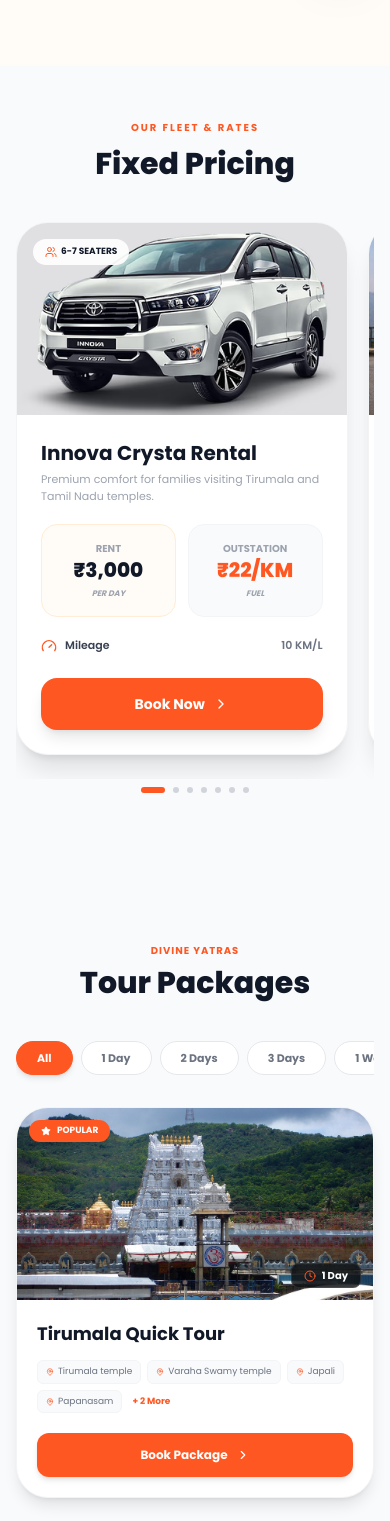
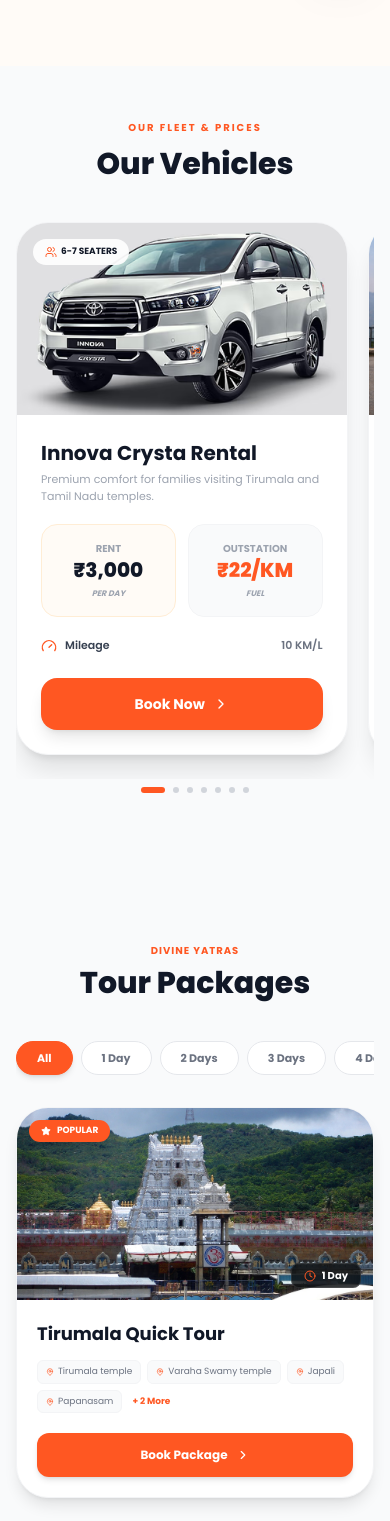
Before and after one commit to kireetiziggler/KottidiTravels, a React (Vite) app: page / in a window 390 px wide. Shown: the part 847-2368 px from the top of the page. Built offline with nearby package versions, Linux system fonts and the light colour scheme.

Commit message:
upated the package and footer

```diff
--- a/src/components/common/Footer.jsx
+++ b/src/components/common/Footer.jsx
@@ -12,8 +12,8 @@
             Your trusted travel partner in Tirupati. We provide comfortable, safe, and reliable vehicle services for pilgrimages, outstation trips, and customized tours.
           </p>
           <div className="flex gap-4">
-            <a href="#" className="text-gray-400 hover:text-brand-orange"><Facebook size={20}/></a>
-            <a href="#" className="text-gray-400 hover:text-brand-orange"><Instagram size={20}/></a>
+            <a href="https://www.facebook.com/kottiditravelstirupati" className="text-gray-400 hover:text-brand-orange"><Facebook size={20}/></a>
+            <a href="https://www.instagram.com/kottiditravelstirupati" className="text-gray-400 hover:text-brand-orange"><Instagram size={20}/></a>
           </div>
         </div>
 
@@ -23,7 +23,6 @@
             <li><Link to="/" className="hover:text-brand-orange transition">Home</Link></li>
             <li><Link to="/about" className="hover:text-brand-orange transition">About Us</Link></li>
             <li><Link to="/contact" className="hover:text-brand-orange transition">Contact Us</Link></li>
-            <li><a href="/#packages" className="hover:text-brand-orange transition">Tour Packages</a></li>
           </ul>
         </div>
 
--- a/src/components/home/Fleet.jsx
+++ b/src/components/home/Fleet.jsx
@@ -40,8 +40,8 @@
       <div className="page-container px-4">
 
         <div className="text-center mb-10">
-          <span className="text-brand-orange font-bold uppercase text-[10px] tracking-[0.2em]">Our Fleet & Rates</span>
-          <h2 className="text-3xl md:text-5xl font-extrabold text-gray-900 mt-2">Fixed Pricing</h2>
+          <span className="text-brand-orange font-bold uppercase text-[10px] tracking-[0.2em]">Our Fleet & Prices</span>
+          <h2 className="text-3xl md:text-5xl font-extrabold text-gray-900 mt-2">Our Vehicles</h2>
         </div>
 
         <div className="relative group">
--- a/src/components/home/Packages.jsx
+++ b/src/components/home/Packages.jsx
@@ -12,7 +12,8 @@
   { id: 7, title: 'South Heritage Glimpse', duration: '4 Days', places: ['Kanipakam', 'Kanchipuram', 'Golden Temple', 'Arunachalam', 'Sri Ranganatha temple', 'Tanjavur', 'Kumbakonam'], image: '/images/kanchipuram.webp' },
   { id: 8, title: 'Pure Tamil Nadu Yatra', duration: '5 Days', places: ['Madurai', 'Rameswaram', 'Palani', 'Kanyakumari', 'Thiruchendur'], image: '/images/Kanyakumari.webp' },
   { id: 9, title: 'South India Highlights', duration: '6 Days', places: ['Kanipakam', 'Kanchipuram', 'Golden Temple', 'Arunachalam', 'Sri Ranganatha temple', 'Tanjavur', 'Kumbakonam', 'Madurai', 'Rameswaram'], image: '/images/trivandrum.webp' },
-  { id: 10, title: 'The Grand South Yatra', duration: '1 Week', isPopular: true, places: ['Kanipakam', 'Kanchipuram', 'Golden Temple', 'Arunachalam', 'Sri Ranganatha temple', 'Madurai', 'Rameswaram', 'Kanyakumari', 'Munnar', 'Ooty'], image: '/images/South-india-packages.webp' },
+  { id: 10, title: 'Aru Padai Yatra', duration: '6 Days', places: ['THIRUPARANAKUNDRAM', 'PALANI', 'TIRUCHENDUR', 'SWAMIMALAI', 'THIRUTHANI', 'PAZHAMUDIRCHOLAI'], image: '/images/aru_padai_yatra.webp' },
+  { id: 11, title: 'The Grand South Yatra', duration: '1 Week', isPopular: true, places: ['Kanipakam', 'Kanchipuram', 'Golden Temple', 'Arunachalam', 'Sri Ranganatha temple', 'Madurai', 'Rameswaram', 'Kanyakumari', 'Munnar', 'Ooty'], image: '/images/South-india-packages.webp' },
 ];
 
 const PackageCard = ({ pkg, onBook }) => {
@@ -95,7 +96,7 @@
 
         {/* Filter Tabs */}
         <div className="flex overflow-x-auto gap-2 pb-8 hide-scrollbar justify-start md:justify-center">
-          {['All', '1 Day', '2 Days', '3 Days', '1 Week'].map((cat) => (
+          {['All', '1 Day', '2 Days', '3 Days', '4 Days', '5 Days', '6 Days', '1 Week'].map((cat) => (
             <button
               key={cat}
               onClick={() => setActiveFilter(cat)}
--- a/src/pages/Contact.jsx
+++ b/src/pages/Contact.jsx
@@ -48,7 +48,7 @@
                 </div>
                 <div>
                   <h4 className="font-bold text-gray-900 text-sm">Email Address</h4>
-                  <p className="text-sm text-gray-600">info@kottiditravels.com</p>
+                  <p className="text-sm text-gray-600">kottiditravels@gmail.com</p>
                 </div>
               </div>
 
```
Also changed, not shown: public/images/aru_padai_yatra.webp (added).
